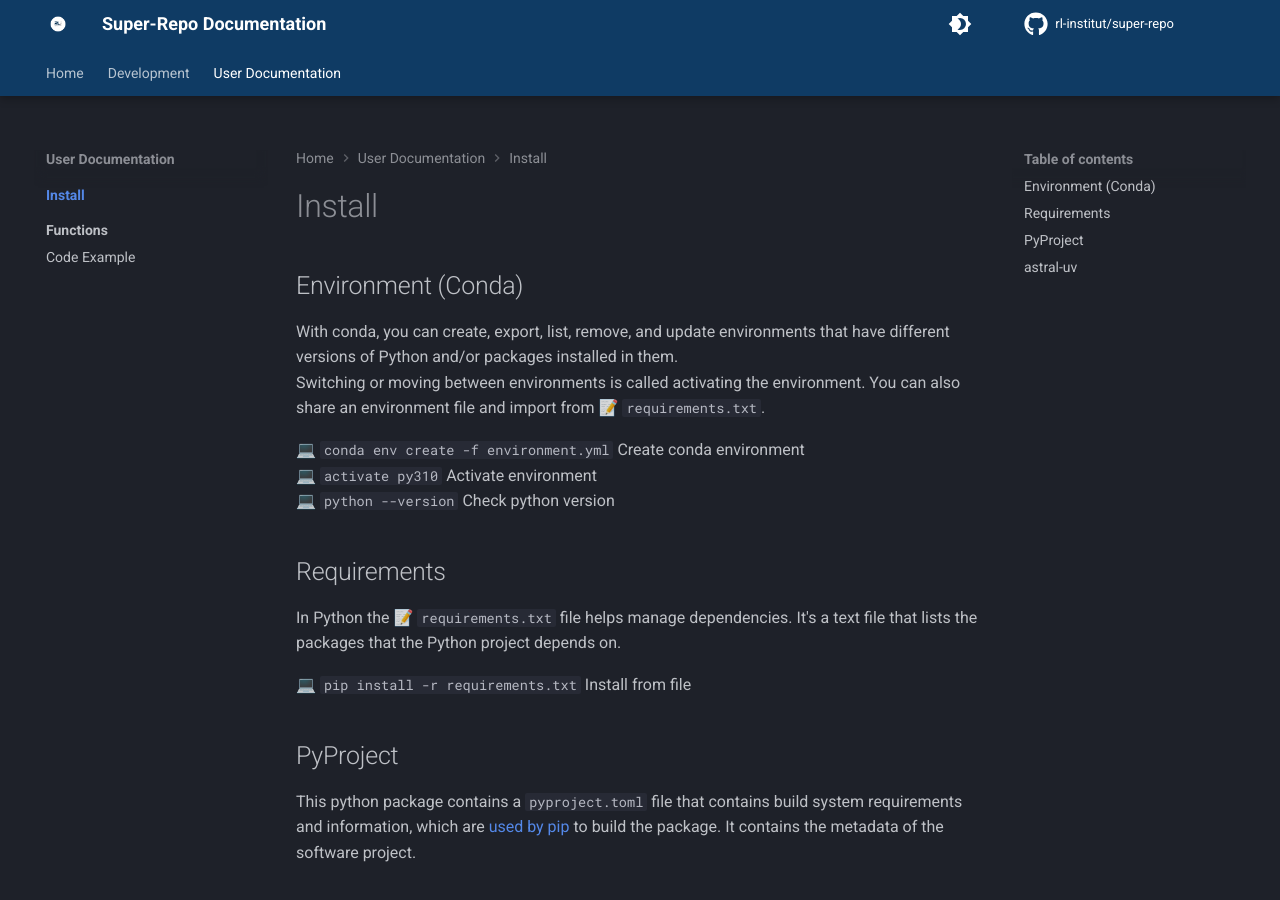
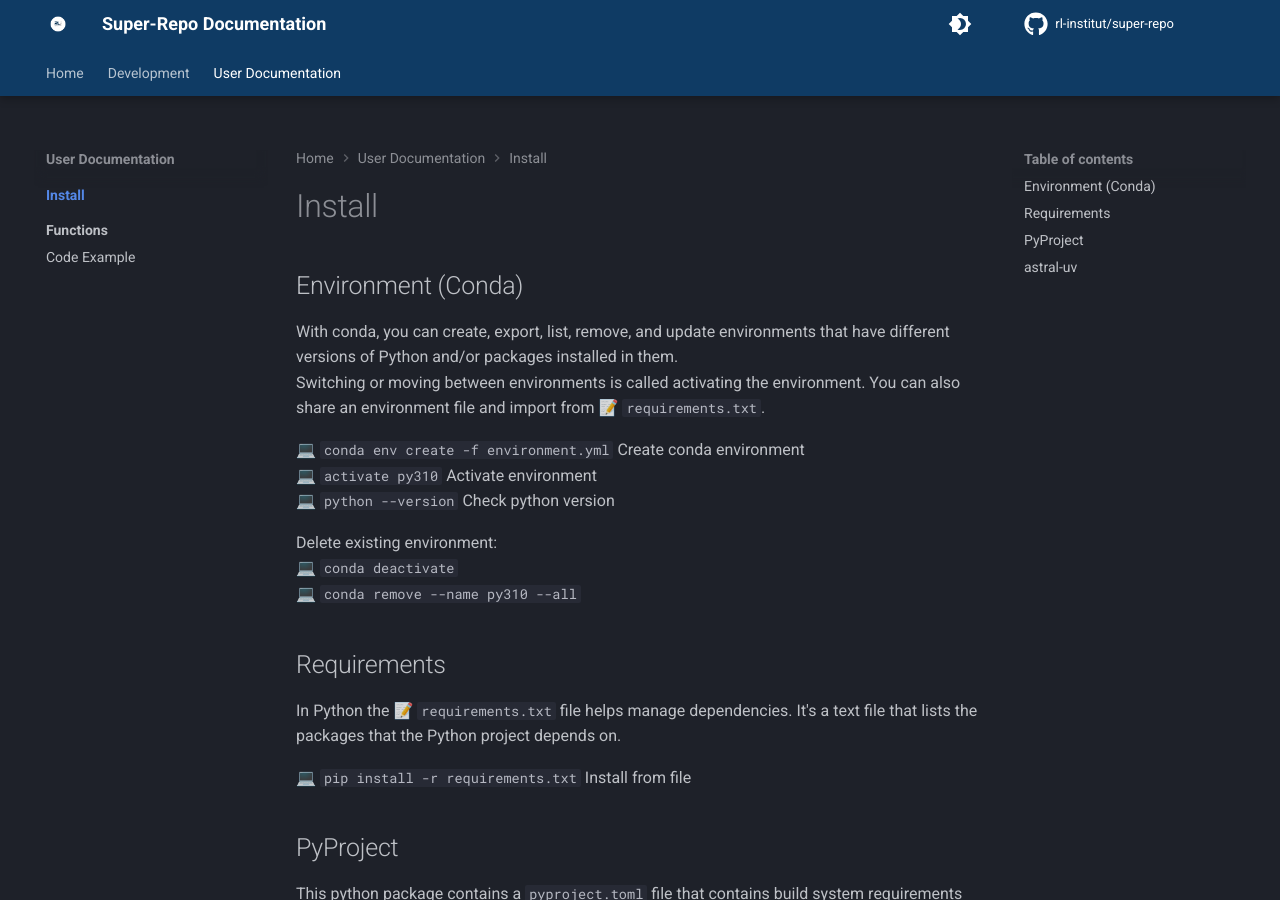
Before and after one commit to rl-institut/super-repo, an MkDocs documentation site: the page built from docs/user_documentation/install/index.md, in a window 1280 px wide and 900 px high. Built offline with MkDocs 1.6.1 and Material for MkDocs 9.7.7, drawn with Linux system fonts in a browser that asks for light colours; comment, search, counter and statistics services are not loaded; the version menu is left out.

Commit message:
Update install environment #24

```diff
--- a/docs/user_documentation/install/index.md
+++ b/docs/user_documentation/install/index.md
@@ -10,6 +10,10 @@ You can also share an environment file and import from 📝 `requirements.txt`.
 💻 `conda env create -f environment.yml` Create conda environment <br>
 💻 `activate py310` Activate environment <br>
 💻 `python --version` Check python version
+
+Delete existing environment: <br>
+    💻 `conda deactivate` <br>
+    💻 `conda remove --name py310 --all`
 
 ## Requirements
 
```
